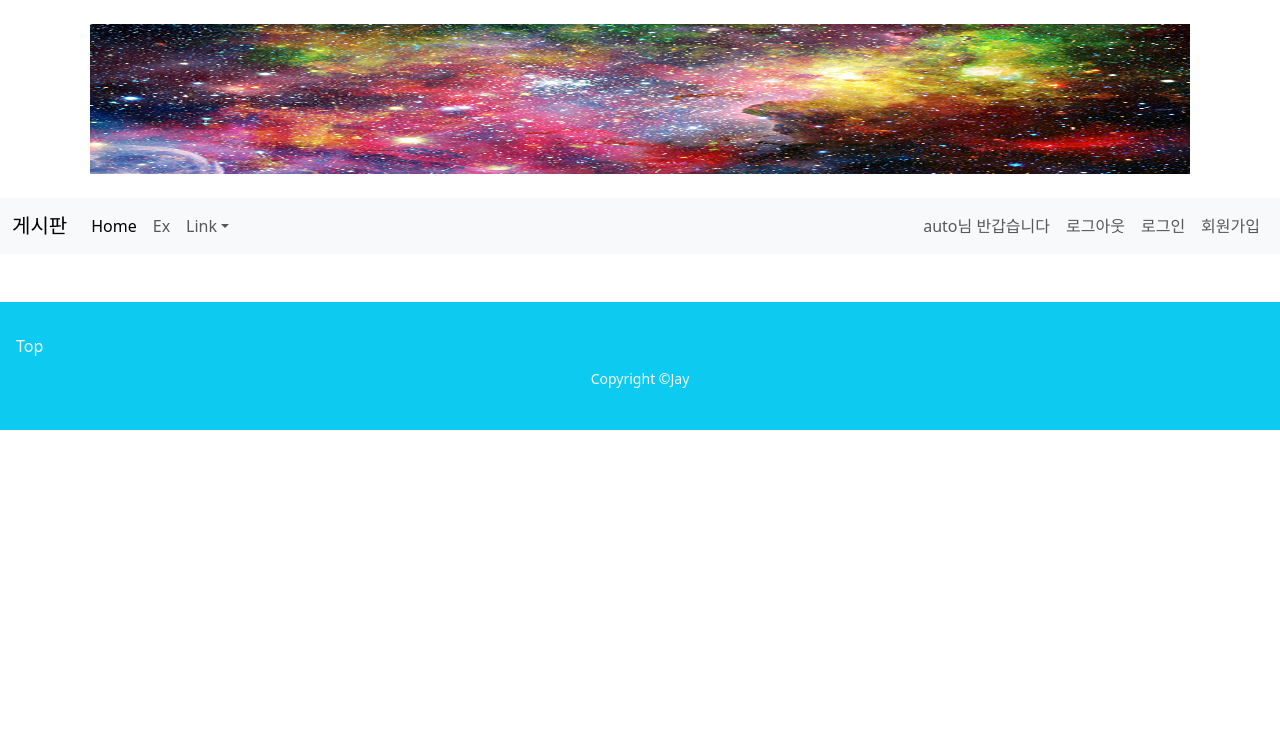
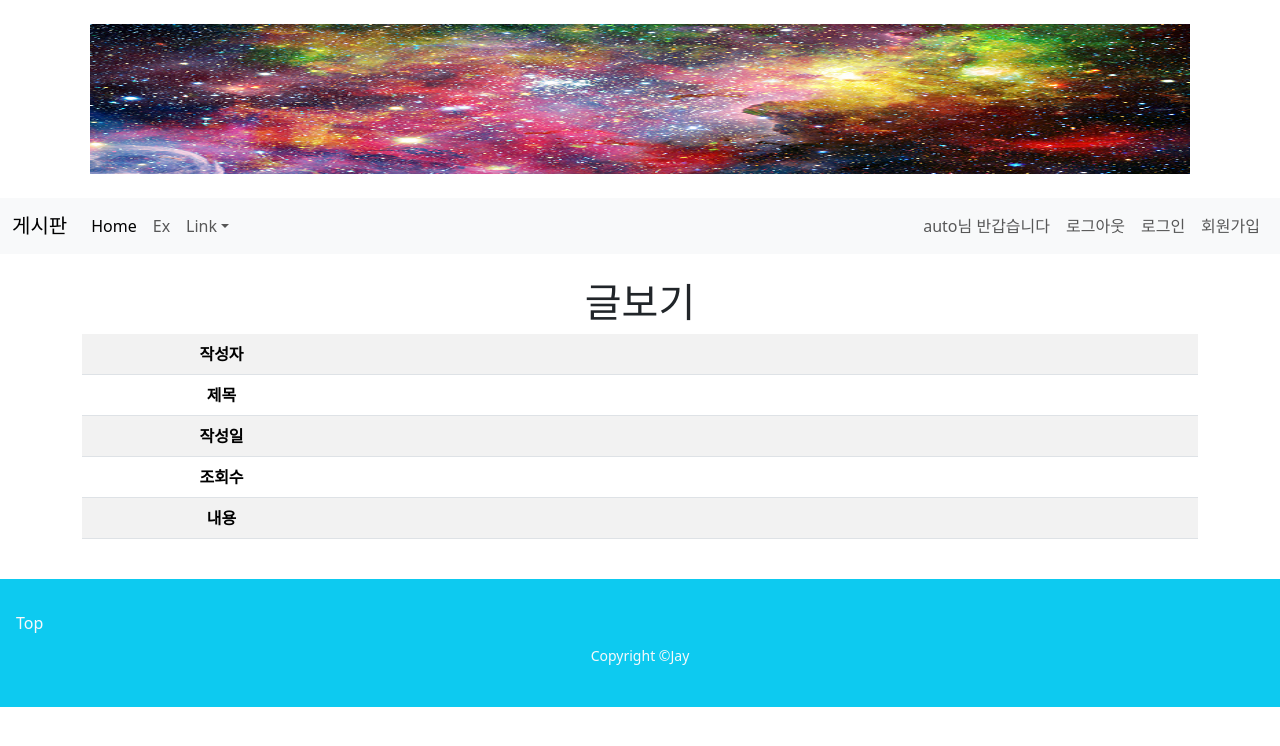
Before and after one commit to berichmore/Toy_CRUD_A, a React (Create React App) app in the folder front/: page /bbsdetail/1 in a window 1280 px wide. Shown: the top 746 px of the page. Built offline with nearby package versions, Linux system fonts and the light colour scheme; a small style sheet from the web is missing.

Commit message:
till: CreatePage / need:Read page

```diff
--- a/front/src/App.css
+++ b/front/src/App.css
@@ -27,6 +27,9 @@
 .App-link {
   color: #61dafb;
 }
+.clickable{
+  cursor: pointer;
+}
 
 @keyframes App-logo-spin {
   from {
--- /dev/null
+++ b/front/src/Components/bbs/BbsDetail.jsx
@@ -0,0 +1,59 @@
+import React from 'react';
+import axios from "axios";
+
+const BbsDetail = () => {
+
+    const getBbsDetails = () => {
+
+        axios.get(`/bbsdetail/`)
+
+    }
+
+
+    return (
+
+        <div>
+            <h1>글보기</h1>
+            <table className="table table-striped">
+                <tbody>
+                    <tr>
+                        <th className="col-3">작성자</th>
+                        <td>
+                            {/*<span>{bbs.id}</span>*/}
+                        </td>
+                    </tr>
+                    <tr>
+                            <th className="col-3">제목</th>
+                            <td>
+                                {/*<span>{bbs.id}</span>*/}
+                            </td>
+                        </tr>
+                    <tr>
+                            <th className="col-3">작성일</th>
+                            <td>
+                                {/*<span>{bbs.id}</span>*/}
+                            </td>
+                        </tr>
+                    <tr>
+                            <th className="col-3">조회수</th>
+                            <td>
+                                {/*<span>{bbs.id}</span>*/}
+                            </td>
+                        </tr>
+                    <tr>
+                            <th className="col-3">내용</th>
+                            <td>
+                                {/*<span>{bbs.id}</span>*/}
+                            </td>
+                        </tr>
+
+                </tbody>
+            </table>
+
+
+
+        </div>
+    );
+};
+
+export default BbsDetail;
--- a/front/src/Components/bbs/BbsLIst.jsx
+++ b/front/src/Components/bbs/BbsLIst.jsx
@@ -1,6 +1,6 @@
 import React, {useEffect, useState} from 'react';
 import axios from "axios";
-import {useNavigate} from "react-router-dom";
+import {Link, useNavigate} from "react-router-dom";
 
 const BbsLIst = () => {
 
@@ -8,6 +8,9 @@ const BbsLIst = () => {
     const navigate = useNavigate();
 
 
+    const handleClick = () => {
+        navigate("/bbsdetails")
+    }
     const goWrite =() =>{
         //글쓰기 페이지로 이동
         navigate("/bbswrite");
@@ -33,7 +36,7 @@ const BbsLIst = () => {
     return (
         <>
         <div>
-            <table>
+            <table className="search">
                 <tbody>
                 <tr>
                     <td>
@@ -53,12 +56,12 @@ const BbsLIst = () => {
                 </tr>
                 </tbody>
             </table>
-            <table>
+            <table className="table table-hover">
                 <thead>
                    <tr>
                         <th className="col-1">번호</th>
-                        <th className="col-1">제목</th>
-                        <th className="col-1">작성자</th>
+                        <th className="col-8">제목</th>
+                        <th className="col-3">작성자</th>
                    </tr>
                 </thead>
 
@@ -67,11 +70,14 @@ const BbsLIst = () => {
                     bbsList.map((bbs, idx)=>(
                         <tr key = {bbs.sequence}>
                             <td>{idx + 1}</td>
-                            <td>{bbs.title}</td>
+                            {/*<td  className="clickable" onClick={()=> handleClick(bbs.seq)}>{bbs.title}</td>*/}
+                            <td><Link to={`/bbsdetail/${bbs.seq}`}>{bbs.title}</Link></td>
                             <td>{bbs.id}</td>
                         </tr>
+                    ))
 
-                    ))
+
+
                 }
                 </tbody>
             </table>
@@ -84,4 +90,6 @@ const BbsLIst = () => {
     );
 };
 
+
+
 export default BbsLIst;
--- a/front/src/Components/bbs/BbsWrite.jsx
+++ b/front/src/Components/bbs/BbsWrite.jsx
@@ -1,5 +1,7 @@
 import React, {useEffect, useState} from 'react';
 import axios from "axios";
+import {useNavigate} from "react-router-dom";
+// import alert from "bootstrap/js/src/alert";
 
 
 const BbsWrite = () => {
@@ -11,6 +13,8 @@ const BbsWrite = () => {
     const [aid,setAid] = useState("");
     const [title, setTitle] = useState("");
     const [content, setContent] = useState("");
+    const navigate = useNavigate();
+
 
     const changeTitle = (e) => {
         setTitle(e.target.value);
@@ -28,8 +32,8 @@ const BbsWrite = () => {
 
 
         const req = {
-            // id : localStorage.getItem("id"),
-            id : aid,
+            id : localStorage.getItem("id"),
+            // id : aid,
             title : title,
             content : content
         }
@@ -37,8 +41,20 @@ const BbsWrite = () => {
             .then((res)=>{
                 console.log(res.data);
 
+                // alert(res.data.message("안녕하세요 "));
+                alert("이런이런 부트스트랩");
+                // alert(res.data);
+                // alert(res.data.message);
+                navigate('/bbslist');
+
+
         })
-            .catch(err=> console.log(err));
+            // .catch(err=> console.log(err));
+
+        .catch((err)=>{
+            console.log("글 등록이 실패했습니다.")
+            alert("글 등록이 실패했습니다.");
+        })
 
     }
 
@@ -98,6 +114,8 @@ const BbsWrite = () => {
                         onClick={createBbs}
 
                 > 등록</button>
+
+
             </div>
 
         </div>
--- a/front/src/Components/router/Router.jsx
+++ b/front/src/Components/router/Router.jsx
@@ -7,6 +7,7 @@ import Login from "../member/Login";
 import Logout from "../member/Logout";
 import Join from "../member/Join";
 import BbsWrite from "../bbs/BbsWrite";
+import BbsDetail from "../bbs/BbsDetail";
 
 const Router = () => {
     return (
@@ -14,6 +15,7 @@ const Router = () => {
          <Route path="/" element={<Home/>}></Route>
          <Route path="/bbslist" element={<BbsLIst/>}></Route>
          <Route path="/bbswrite" element={<BbsWrite/>}></Route>
+         <Route path="/bbsdetail/:seq" element={<BbsDetail/>}></Route>
          <Route path="/ex" element={<Ex/>}></Route>
 
          <Route path="/login" element={<Login/>}></Route>
--- /dev/null
+++ b/front/src/css/bbslist.css
@@ -0,0 +1,3 @@
+.clickable{
+    cursor: pointer;
+}
```
Also changed, not shown: 1 other file (tests, documents, lock files or other folders).
